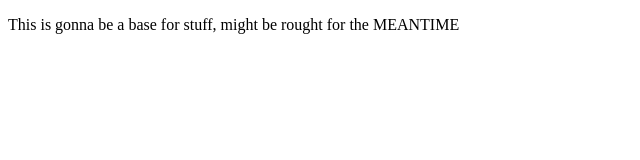
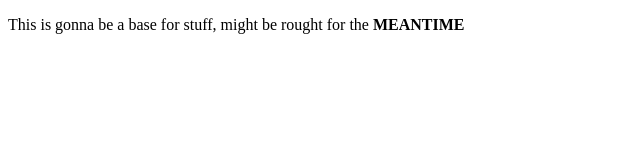
Before and after one commit to mttw-frd/webpage-test, a plain HTML site: page index.html in a window 1280 px wide. Shown: the full height of the page, 0-640 px from the left. Drawn offline with Linux system fonts and the light colour scheme.

Commit message:
Update index.html

```diff
--- a/index.html
+++ b/index.html
@@ -4,6 +4,6 @@
     <title>Welcome to MY DOMAIN!</title>
   </head>
   <body>
-    <p>This is gonna be a base for stuff, might be rought for the </strong>MEANTIME</strong></p>
+    <p>This is gonna be a base for stuff, might be rought for the <strong>MEANTIME</strong></p>
   </body>
 </html>
```
